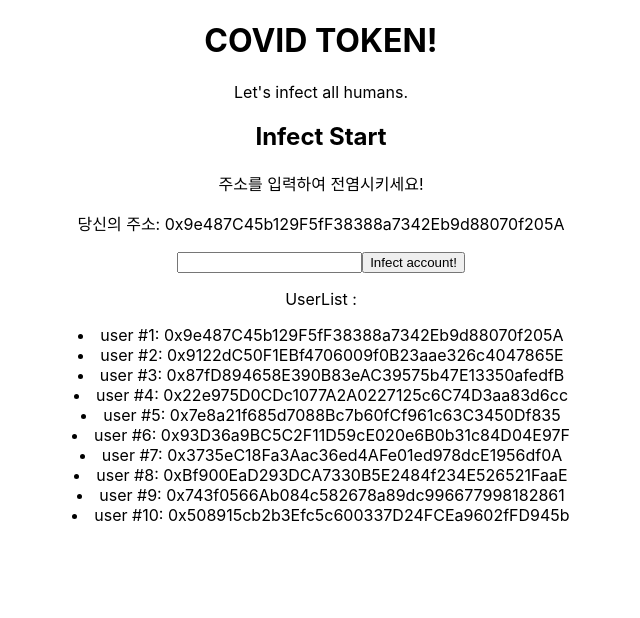
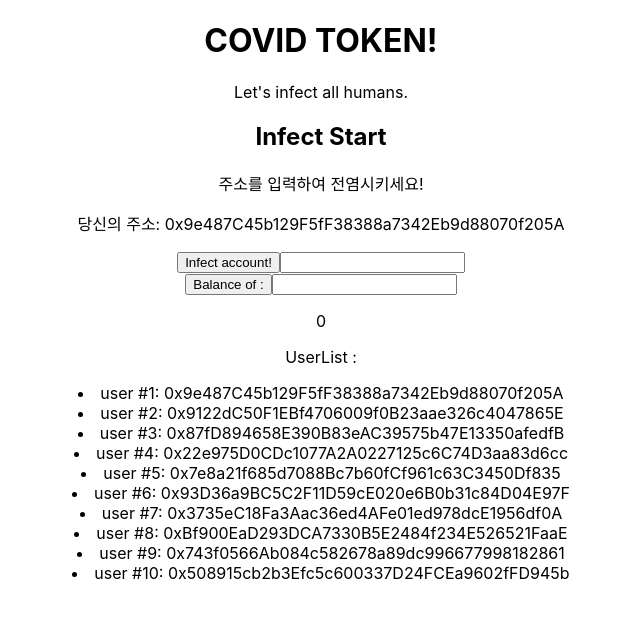
Before and after one commit to dmstjd0182/covidToken, a React (Create React App) app in the folder app/: page / in a window 1280 px wide. Shown: the top 618 px of the page, without its empty margins (319-959 px from the left). Built offline with nearby package versions, Linux system fonts and the light colour scheme.

Commit message:
전염, 토큰 잔액 확인 버튼 구현

```diff
--- a/app/src/App.js
+++ b/app/src/App.js
@@ -1,8 +1,10 @@
 import React, { useState, useEffect } from "react";
 import Covid from "./build/contracts/Covid.json";
 import getWeb3 from "./getWeb3";
+import BalanceComponent from './BalanceComponent';
 
 import "./App.css";
+import InfectComponent from "./InfectComponent";
 
 
 function App() {
@@ -20,6 +22,7 @@ function App() {
     '0x508915cb2b3Efc5c600337D24FCEa9602fFD945b'
   ]);
   const [instance, setInstance] = useState();
+  const [balance, setBalance] = useState(0);
 
   useEffect(async () => {
     let web3 = await getWeb3();
@@ -48,6 +51,12 @@ function App() {
   }
   const accountArray = getAccounts();
 
+  async function balanceOf(address) {
+    let balance = await instance.methods.balanceOf(address).call();
+    balance = balance / 10**8;
+    setBalance(balance);
+  }
+
   return (
     <div className="App">
       <h1>COVID TOKEN!</h1>
@@ -58,12 +67,17 @@ function App() {
       </p>
       <p>당신의 주소: {accounts[0]}
       </p>
-      <input id='to' type="text" />
-      <button onClick={() => {
-        infectTo(document.getElementById('to').value);
-      }}>
-        Infect account!
-      </button>
+      <InfectComponent
+        infectTo = {(i) => {
+          infectTo(i);
+        }}
+      />
+      <BalanceComponent
+      balance={balance}
+      balanceOf={(i) => {
+        balanceOf(i)
+        }}
+      />
       <p>
         UserList :
       </p>
--- /dev/null
+++ b/app/src/BalanceComponent.js
@@ -0,0 +1,20 @@
+import React, {useState} from 'react';
+
+function BalanceComponent(props) {
+
+    return (
+        <div>
+            <button onClick = {() => {
+                props.balanceOf(document.getElementById('address').value);
+            }} >
+                Balance of :
+            </button>
+            <input id="address" type='text' />
+            <p>
+                {props.balance}
+            </p>
+        </div>
+    );
+}
+
+export default BalanceComponent;
--- /dev/null
+++ b/app/src/InfectComponent.js
@@ -0,0 +1,18 @@
+import React, {useState} from 'react';
+
+function InfectComponent (props) {
+
+    return (
+        <div>
+            <button onClick={() => {
+                props.infectTo(document.getElementById('to').value);
+            }
+            }>
+                Infect account!
+            </button>
+            <input id='to' type="text" />
+        </div>
+    );
+}
+
+export default InfectComponent;
```
